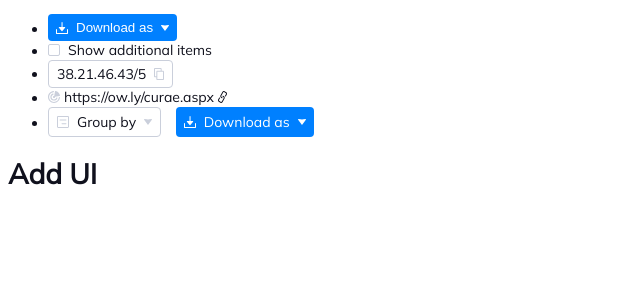
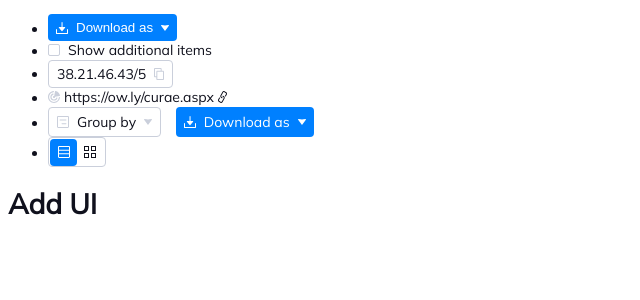
Before and after one commit to mirukutako/test-orca, a React (Create React App) app: page / in a window 1280 px wide. Shown: the top 300 px of the page, without its empty margins (0-640 px from the left). Built offline with nearby package versions, Linux system fonts and the light colour scheme.

Commit message:
add ViewNav Component

```diff
--- /dev/null
+++ b/src/components/UI/ViewNav/ViewNav.js
@@ -0,0 +1,36 @@
+import { useState } from 'react'
+
+import { Wrapper } from './ViewNav.styles'
+
+import ViewNavItem from './ViewNavItem'
+import { IcTable, IcCard } from '../Icons/Icons'
+
+const ViewNav = () => {
+  const [acitveItem, setActiveItem] = useState('table')
+  const items = [
+    { type: 'table', icon: <IcTable /> },
+    { type: 'card', icon: <IcCard /> },
+  ]
+
+  const changeActiveItem = type => {
+    setActiveItem(type)
+  }
+  return (
+    <Wrapper>
+      {items.map(item => {
+        return (
+          <ViewNavItem
+            key={item.type}
+            active={acitveItem === item.type}
+            type={item.type}
+            handleClick={changeActiveItem}
+          >
+            {item.icon}
+          </ViewNavItem>
+        )
+      })}
+    </Wrapper>
+  )
+}
+
+export default ViewNav
--- /dev/null
+++ b/src/components/UI/ViewNav/ViewNav.styles.js
@@ -0,0 +1,11 @@
+import styled from 'styled-components'
+
+export const Wrapper = styled.nav`
+  display: inline-flex;
+  align-items: center;
+  border: 1px solid var(--gray-color);
+  border-radius: 4px;
+  padding: 1px;
+  height: 30px;
+  box-sizing: border-box;
+`
--- /dev/null
+++ b/src/components/UI/ViewNav/ViewNavItem.js
@@ -0,0 +1,14 @@
+import { Wrapper } from './ViewNavItem.styles'
+
+const ViewNavItem = ({ children, active, type, handleClick }) => (
+  <Wrapper
+    data-active={active}
+    onClick={() => {
+      handleClick(type)
+    }}
+  >
+    {children}
+  </Wrapper>
+)
+
+export default ViewNavItem
--- /dev/null
+++ b/src/components/UI/ViewNav/ViewNavItem.styles.js
@@ -0,0 +1,23 @@
+import styled from 'styled-components'
+
+export const Wrapper = styled.a`
+  width: 27px;
+  height: 27px;
+  /* padding: 8px; */
+  display: inline-flex;
+  align-items: center;
+  justify-content: center;
+  box-sizing: border-box;
+  border-radius: 4px;
+  transition: background-color 0.2s ease, color 0.2s ease;
+
+  &:hover {
+    color: var(--accent-color);
+    cursor: pointer;
+  }
+
+  &[data-active='true'] {
+    background-color: var(--accent-color);
+    color: white;
+  }
+`
--- a/src/modules/Home/UIComponents.js
+++ b/src/modules/Home/UIComponents.js
@@ -7,6 +7,7 @@ import ScanLink from 'components/UI/ScanLink/ScanLink'
 import Button from 'components/UI/Button/Button'
 import { IcDownload, IcArrow, IcGroup } from 'components/UI/Icons/Icons'
 import Dropdown from 'components/UI/Dropdown/Dropdown'
+import ViewNav from 'components/UI/ViewNav/ViewNav'
 
 export const UIComponents = () => {
   return (
@@ -48,6 +49,9 @@ export const UIComponents = () => {
               Download as
             </Dropdown>
           </li>
+          <li>
+            <ViewNav />
+          </li>
         </ul>
       </div>
     </div>
```
